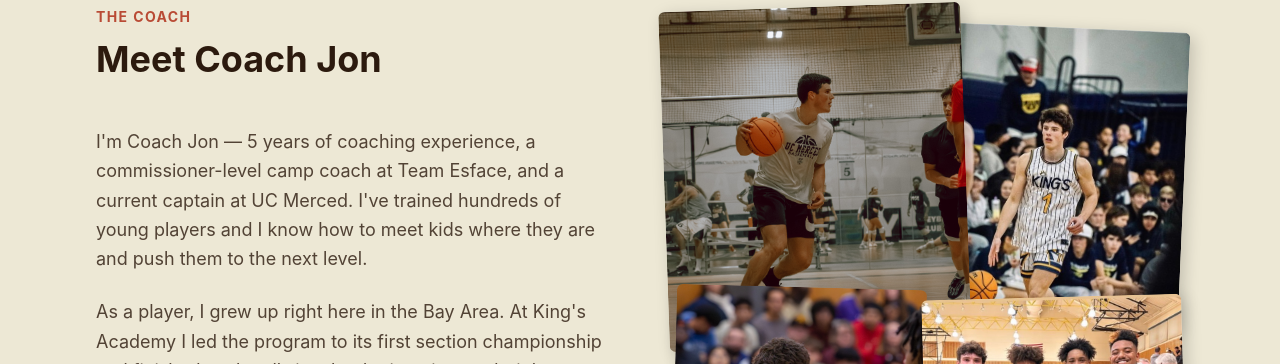
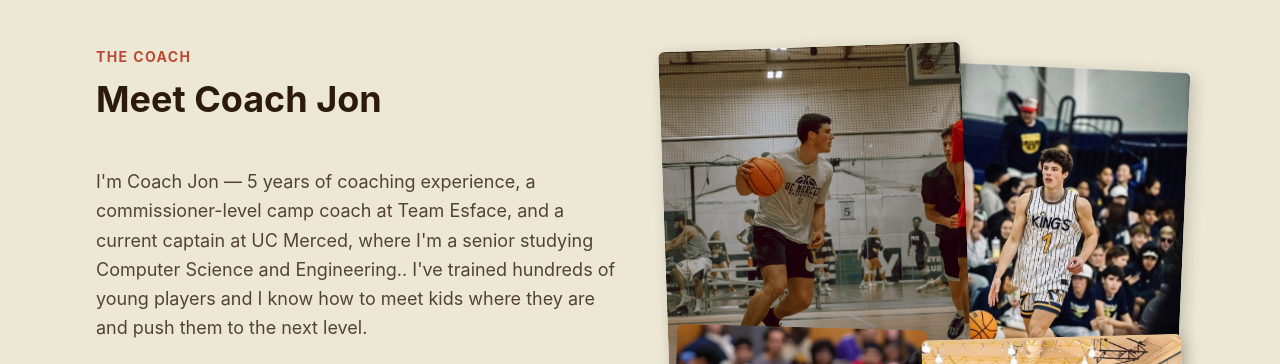
Before and after one commit to jtaylor1cs/bab-basketball, a React (Vite) app: page / in a window 1280 px wide. Shown: the part 2436-2800 px from the top of the page. Built offline with nearby package versions, Linux system fonts and the light colour scheme.

Commit message:
Updated about and logo size

```diff
--- a/src/components/About.jsx
+++ b/src/components/About.jsx
@@ -19,7 +19,7 @@ function About() {
           </div>
 
           <p style={{ color: '#2C1A0E' }} className="leading-relaxed text-lg opacity-80">
-          I'm Coach Jon — 5 years of coaching experience, a commissioner-level camp coach at Team Esface, and a current captain at UC Merced. I've trained hundreds of young players and I know how to meet kids where they are and push them to the next level.
+          I'm Coach Jon — 5 years of coaching experience, a commissioner-level camp coach at Team Esface, and a current captain at UC Merced, where I'm a senior studying Computer Science and Engineering.. I've trained hundreds of young players and I know how to meet kids where they are and push them to the next level.
 
           </p>
 
--- a/src/components/Navbar.jsx
+++ b/src/components/Navbar.jsx
@@ -16,10 +16,10 @@ function Navbar() {
     >
       <div className="flex justify-between items-center">
         <div className="flex items-center gap-3">
-          <img src={logo} alt="BAB Training Logo" style={{ height: '60px', width: 'auto' }} />
-          <h1 style={{ color: '#2C1A0E' }} className="text-2xl font-bold tracking-wide">
+          <img src={logo} alt="BAB Training Logo" style={{ height: '100px', width: 'auto' }} />
+          {/* <h1 style={{ color: '#2C1A0E' }} className="text-2xl font-bold tracking-wide">
             BAB <span style={{ color: '#B94B35' }}>Training</span>
-          </h1>
+          </h1> */}
         </div>
 
         <ul style={{ color: '#2C1A0E' }} className="hidden md:flex items-center gap-8 list-none text-lg font-bold tracking-wide m-0 p-0">
```
